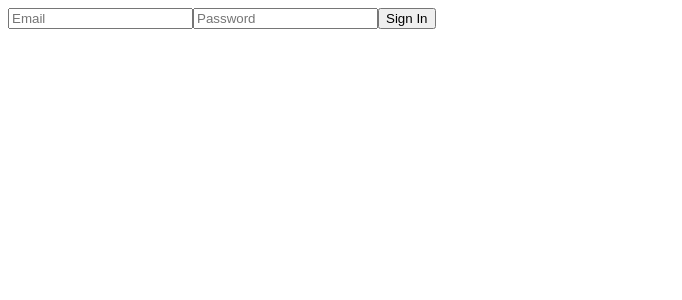
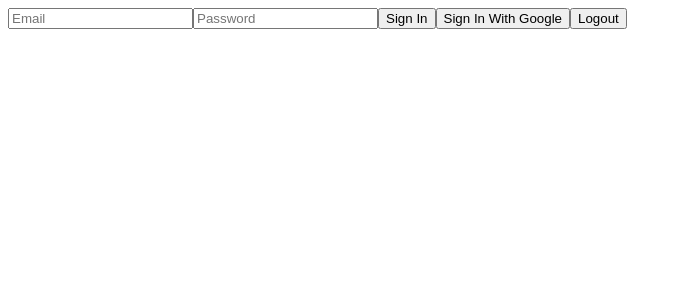
Before and after one commit to ElenaZhuvak/LearnLingo, a React (Vite) app: page / in a window 1280 px wide. Shown: the top 300 px of the page, without its empty margins (0-682 px from the left). Built offline with nearby package versions, Linux system fonts and the light colour scheme.

Commit message:
feat: implement Google sign-in and logout functionality

```diff
--- a/src/components/Auth/Auth.jsx
+++ b/src/components/Auth/Auth.jsx
@@ -1,6 +1,6 @@
 import { useState } from 'react';
-import { auth } from '../../firebase.js';
-import { createUserWithEmailAndPassword } from 'firebase/auth';
+import { auth, googleProvider } from '../../firebase-config.js';
+import { createUserWithEmailAndPassword, signInWithPopup, signOut} from 'firebase/auth';
 
 const Auth = () => {
     const [email, setEmail] = useState();
@@ -15,11 +15,37 @@
 
     };
 
+    console.log(auth?.currentUser?.email);
+
+// * Sign In with Google
+    const signInWithGoogle = async () => {
+        try {
+            await signInWithPopup(auth, googleProvider);
+        } catch (error) {
+            console.error(error);
+        }
+    }
+    console.log(auth?.currentUser?.photoURL);
+
+///////////////////
+
+    const logout = async () => {
+        try {
+            await signOut(auth);
+        } catch (error) {
+            console.error(error);
+        }
+    }
+
+
   return (
     <div>
         <input type="email" placeholder="Email" onChange={e => setEmail(e.target.value)} />
         <input type="password" placeholder="Password" onChange={e => setPassword(e.target.value)} />
+
         <button onClick={signIn}>Sign In</button>
+        <button onClick={signInWithGoogle}>Sign In With Google</button>
+        <button onClick={logout}>Logout</button>
     </div>
   );
 };
--- a/src/firebase.js
+++ b/src/firebase-config.js
@@ -1,5 +1,5 @@
 import { initializeApp } from "firebase/app";
-import {getAuth} from "firebase/auth";
+import {getAuth, GoogleAuthProvider} from "firebase/auth";
 
 const firebaseConfig = {
   apiKey: "AIzaSyBwXHwqJtd8w5giF30PcHR7k5-9SU5mX44",
@@ -13,3 +13,4 @@
 
 const app = initializeApp(firebaseConfig);
 export const auth = getAuth(app);
+export const googleProvider = new GoogleAuthProvider();
```
